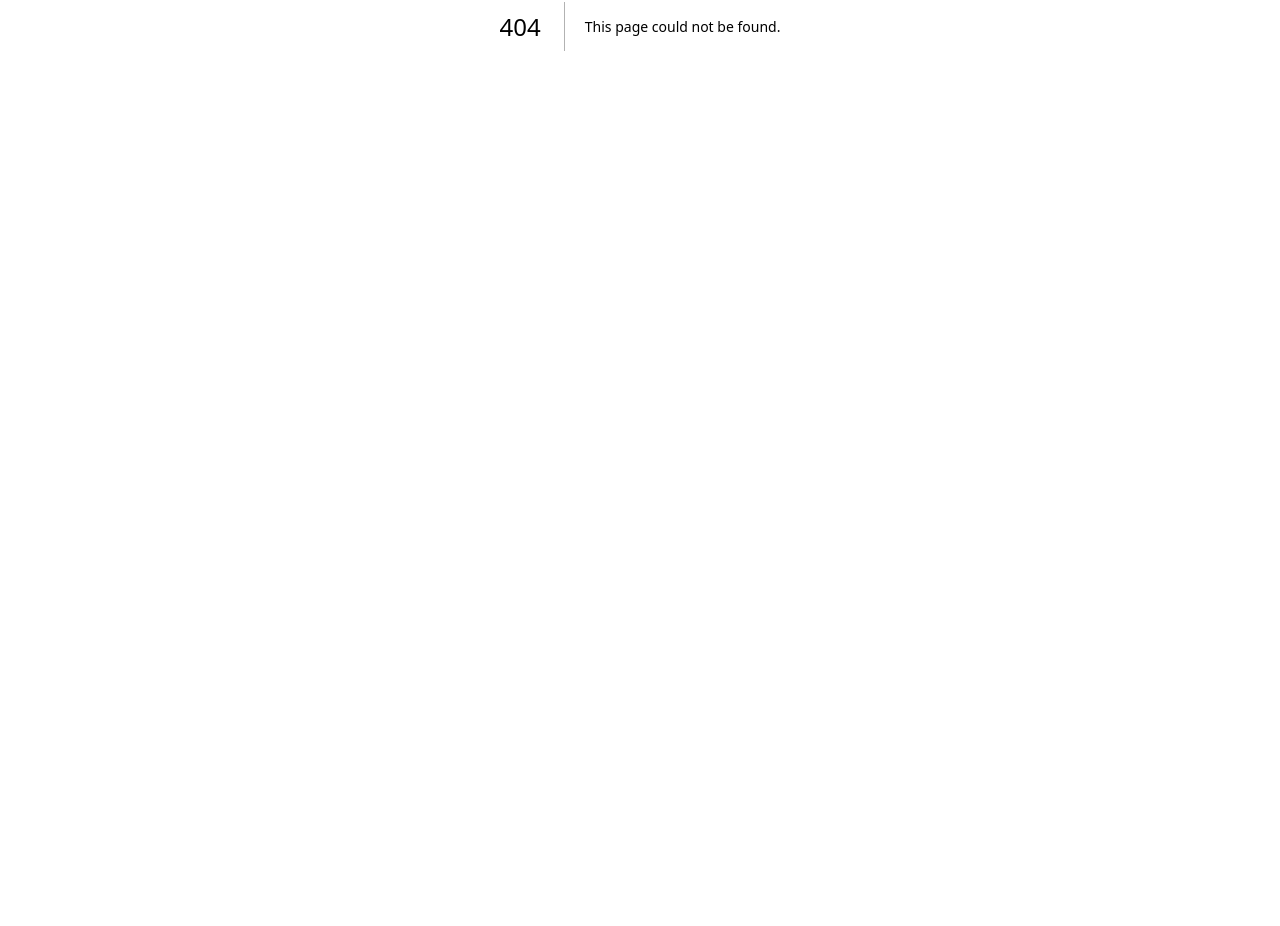
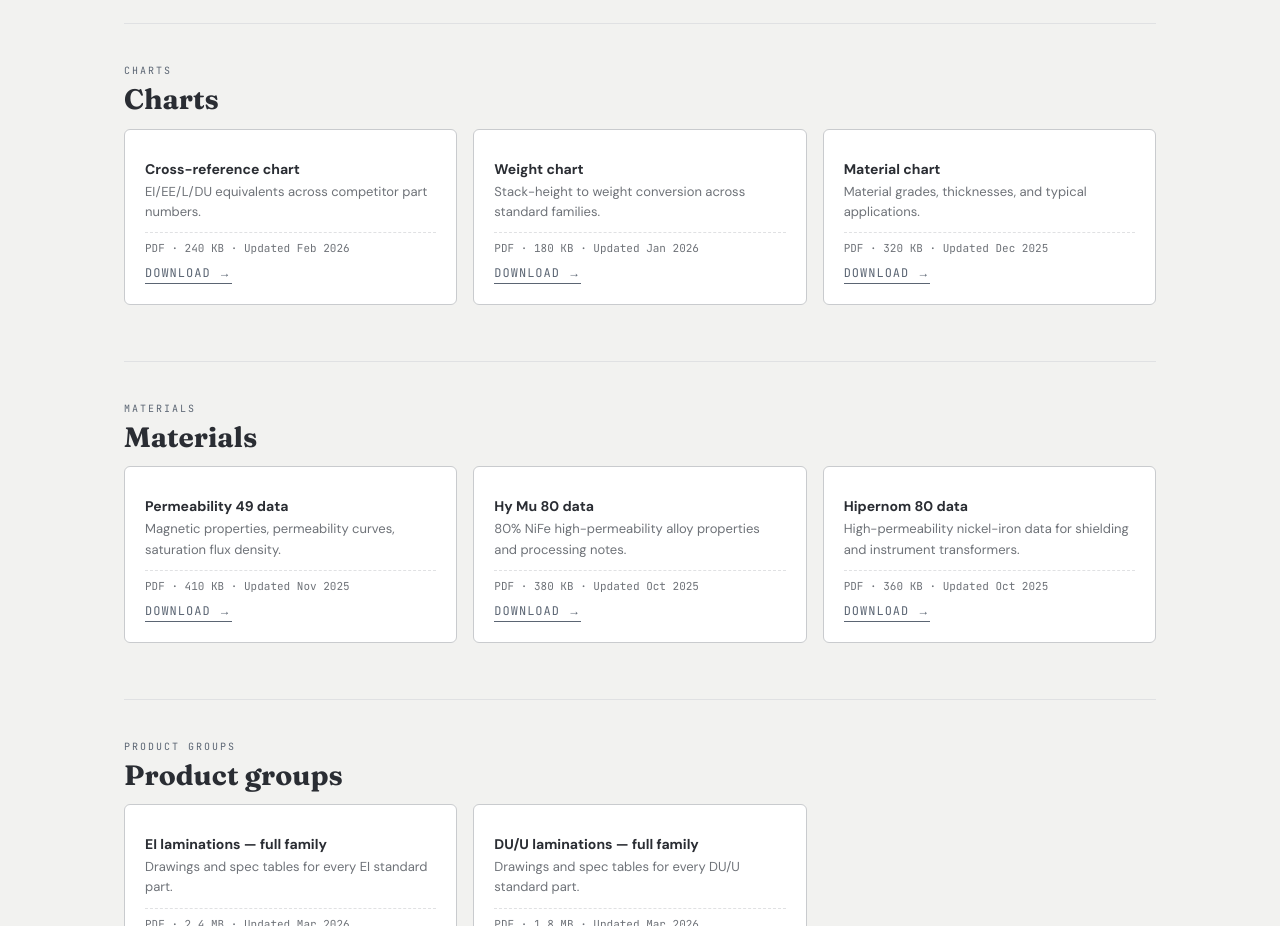
Before and after one commit to Sarjan-Patel/emp, a Next.js app: page /wireframe/resources in a window 1280 px wide. Before the commit this address had no page. Shown: the part 374-1300 px from the top of the page. Before the commit the page ends 800 px from the top, so only its background shows below. Built offline with nearby package versions, Linux system fonts and the light colour scheme.

Commit message:
feat(wireframe): sketch certifications and resources pages

```diff
--- a/app/globals.css
+++ b/app/globals.css
@@ -921,6 +921,18 @@ body {
 .wireframe-root .wf-process-content { min-width: 0; }
 .wireframe-root .wf-process-visual .wf-greybox { height: 100%; }
 
+/* Cert row (Certifications page) */
+.wireframe-root .wf-cert-row {
+  display: grid; grid-template-columns: 140px 1fr; gap: 20px;
+  align-items: start;
+  padding: 18px;
+  background: var(--wf-surface);
+  border: 1px solid var(--wf-line);
+  border-radius: 6px;
+}
+.wireframe-root .wf-cert-logo .wf-greybox { border-radius: 6px; }
+.wireframe-root .wf-cert-body { min-width: 0; }
+
 /* --- Mobile --- */
 @media (max-width: 700px) {
   .wireframe-root .wf-main { padding: 32px 16px 48px; }
@@ -956,4 +968,5 @@ body {
     grid-template-columns: 40px 1fr;
   }
   .wireframe-root .wf-process-visual { display: none; }
+  .wireframe-root .wf-cert-row { grid-template-columns: 1fr; }
 }
--- /dev/null
+++ b/app/wireframe/resources/page.tsx
@@ -0,0 +1,103 @@
+import {
+  SketchCard,
+  SketchHeading,
+} from "@/components/wireframe/primitives";
+
+type Resource = { title: string; desc: string; meta: string };
+
+const GROUPS: Array<{ heading: string; items: Resource[] }> = [
+  {
+    heading: "Charts",
+    items: [
+      {
+        title: "Cross-reference chart",
+        desc: "EI/EE/L/DU equivalents across competitor part numbers.",
+        meta: "PDF · 240 KB · Updated Feb 2026",
+      },
+      {
+        title: "Weight chart",
+        desc: "Stack-height to weight conversion across standard families.",
+        meta: "PDF · 180 KB · Updated Jan 2026",
+      },
+      {
+        title: "Material chart",
+        desc: "Material grades, thicknesses, and typical applications.",
+        meta: "PDF · 320 KB · Updated Dec 2025",
+      },
+    ],
+  },
+  {
+    heading: "Materials",
+    items: [
+      {
+        title: "Permeability 49 data",
+        desc: "Magnetic properties, permeability curves, saturation flux density.",
+        meta: "PDF · 410 KB · Updated Nov 2025",
+      },
+      {
+        title: "Hy Mu 80 data",
+        desc: "80% NiFe high-permeability alloy properties and processing notes.",
+        meta: "PDF · 380 KB · Updated Oct 2025",
+      },
+      {
+        title: "Hipernom 80 data",
+        desc: "High-permeability nickel-iron data for shielding and instrument transformers.",
+        meta: "PDF · 360 KB · Updated Oct 2025",
+      },
+    ],
+  },
+  {
+    heading: "Product groups",
+    items: [
+      {
+        title: "EI laminations — full family",
+        desc: "Drawings and spec tables for every EI standard part.",
+        meta: "PDF · 2.4 MB · Updated Mar 2026",
+      },
+      {
+        title: "DU/U laminations — full family",
+        desc: "Drawings and spec tables for every DU/U standard part.",
+        meta: "PDF · 1.8 MB · Updated Mar 2026",
+      },
+    ],
+  },
+];
+
+export default function WireframeResources() {
+  return (
+    <>
+      <section className="wf-section wf-hero">
+        <SketchHeading
+          kicker="RESOURCES"
+          label="Technical references engineers actually use."
+          size="page"
+        />
+        <p className="wf-lead">
+          Cross-reference charts, material datasheets, and family drawings.
+          Downloadable, no gate, no email required. New material datasheets
+          land here when they&apos;re ready — no blog.
+        </p>
+      </section>
+
+      {GROUPS.map((group) => (
+        <section key={group.heading} className="wf-section">
+          <SketchHeading kicker={group.heading.toUpperCase()} label={group.heading} />
+          <div className="wf-grid-3">
+            {group.items.map((item) => (
+              <SketchCard key={item.title}>
+                <div className="wf-card-title">{item.title}</div>
+                <p className="wf-card-body">{item.desc}</p>
+                <div className="wf-card-meta">
+                  <span>{item.meta}</span>
+                </div>
+                <div className="wf-row" style={{ marginTop: 10 }}>
+                  <span className="wf-textlink">Download →</span>
+                </div>
+              </SketchCard>
+            ))}
+          </div>
+        </section>
+      ))}
+    </>
+  );
+}
```
Also changed, not shown: app/wireframe/certifications/page.tsx (added, +75 -0 lines).
